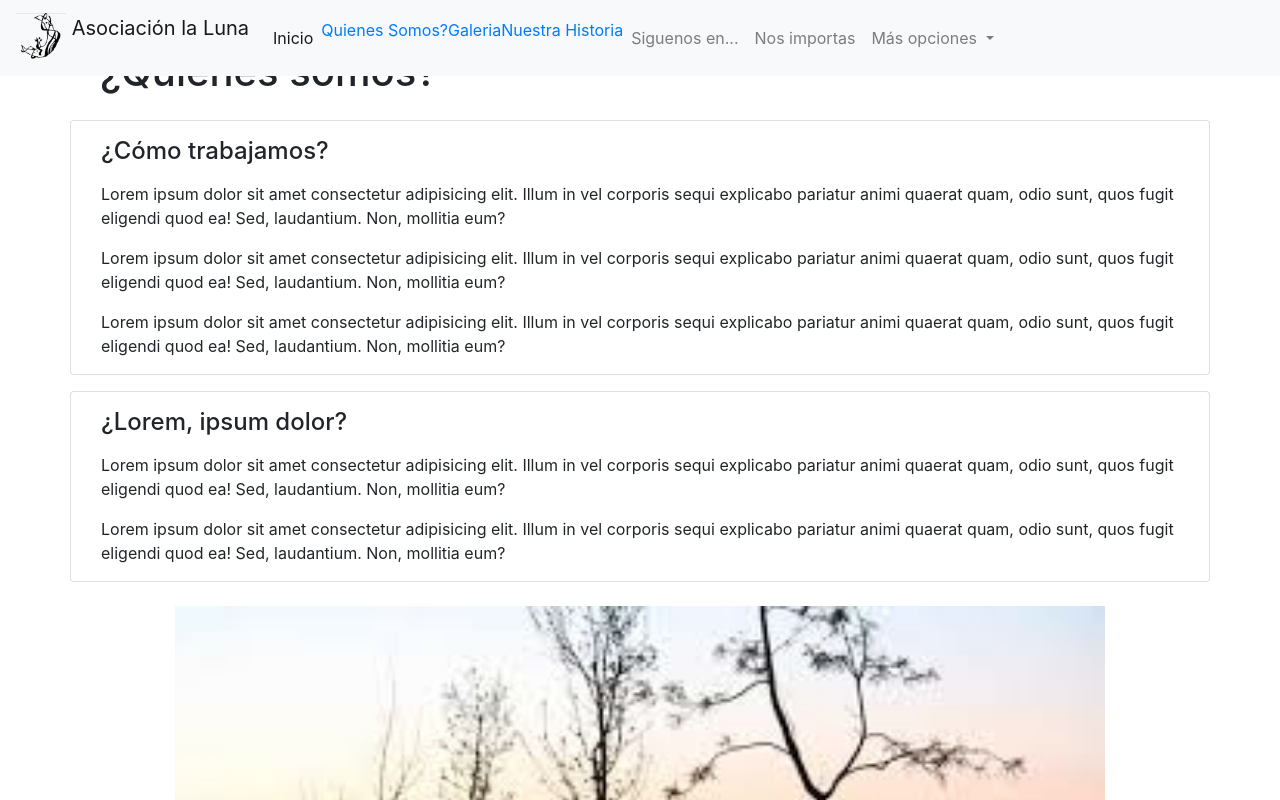
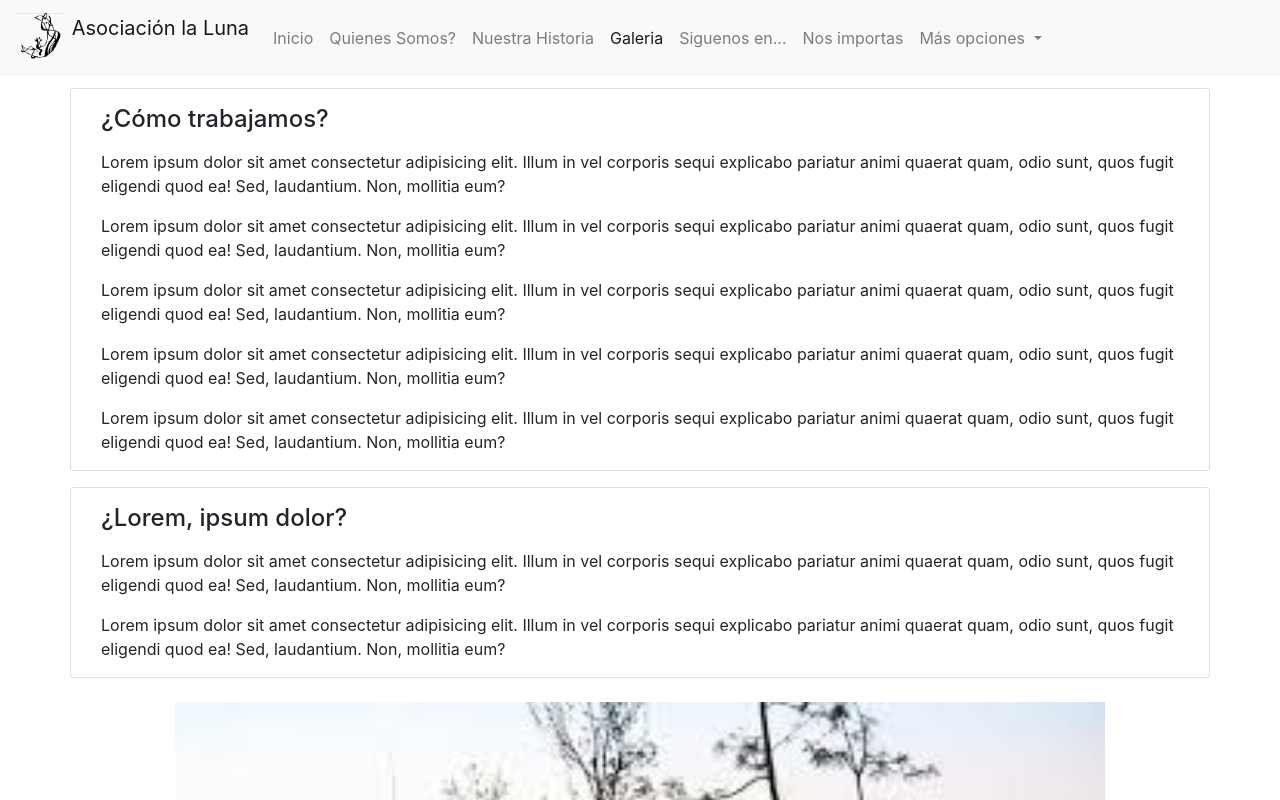
Before and after one commit to SaraSat/Bootstrap5, a plain HTML site: page whoWeAre.html in a window 1280 px wide. Shown: the top 800 px of the page. Drawn offline with nearby package versions, Linux system fonts and the light colour scheme.

```diff
--- a/whoWeAre.html
+++ b/whoWeAre.html
@@ -42,17 +42,17 @@
 
             <div class="collapse navbar-collapse" id="navbarSupportedContent">
                 <ul class="navbar-nav mr-auto">
-                    <li class="nav-item active">
+                    <li class="nav-item">
                         <a class="nav-link" href="index.html">Inicio<span class="sr-only">(current)</span></a>
                     </li>
                     <li class="nav-item ">
-                                <a class="-item" href="whoWeAre.html">Quienes Somos?</a></li>
+                                <a class="nav-link" href="whoWeAre.html">Quienes Somos?</a></li>
                         </li>
                         <li class="nav-item ">
-                                <li class="nav-item "><a class="-item" href="whoWeAre.html#historia">Galeria</a></li>
+                                <a class="nav-link" href="#historia">Nuestra Historia</a>
                         </li>
                         <li class="nav-item ">
-                                <li class="nav-item "><a class="-item" href="whoWeAre.html#historia">Nuestra Historia</a></li>
+                                <a class="nav-link" href="#galeria">Galeria</a>
                         </li>
 
                         <li class="nav-item">
@@ -78,14 +78,14 @@
     </div>
     <!--Fin Navegador-->
 
-    <div class="container mt-5" id="historia">
+    <div class="container mt-7">
         <div class=" col-sm-12 col-md-12 col-lg-12 col-xl-12">
             <h1 class="mt-3">¿Quiénes somos?</h1>
         </div>
         <div class="row">
             <div class="card col-12 col-sm-6 col-md-6 col-lg-3 col-xl-12 mt-3">
                 <section class="container">
-                    <h4 class="mt-3">¿Cómo trabajamos?</h4>
+                    <h4 class="mt-3" id="historia">¿Cómo trabajamos?</h4>
                     <p class=" mt-3">Lorem ipsum dolor sit amet consectetur adipisicing elit. Illum in vel corporis
                         sequi
                         explicabo
@@ -104,6 +104,21 @@
                                 pariatur animi
                                 quaerat quam, odio sunt, quos fugit eligendi quod ea! Sed, laudantium. Non, mollitia eum?
                             </p>
+                             <p class=" mt-3">Lorem ipsum dolor sit amet consectetur adipisicing elit. Illum in vel corporis
+                                sequi
+                                explicabo
+                                pariatur animi
+                                quaerat quam, odio sunt, quos fugit eligendi quod ea! Sed, laudantium. Non, mollitia eum?
+                            </p>
+                            <p class=" mt-3">Lorem ipsum dolor sit amet consectetur adipisicing elit. Illum in vel corporis
+                                sequi
+                                explicabo
+                                pariatur animi
+                                quaerat quam, odio sunt, quos fugit eligendi quod ea! Sed, laudantium. Non, mollitia eum?
+                            </p>
+
+
+
 
 
                 </section>
```
Also changed, not shown: followUs.html (+1 -1 lines), formulario.html (+1 -5 lines).
